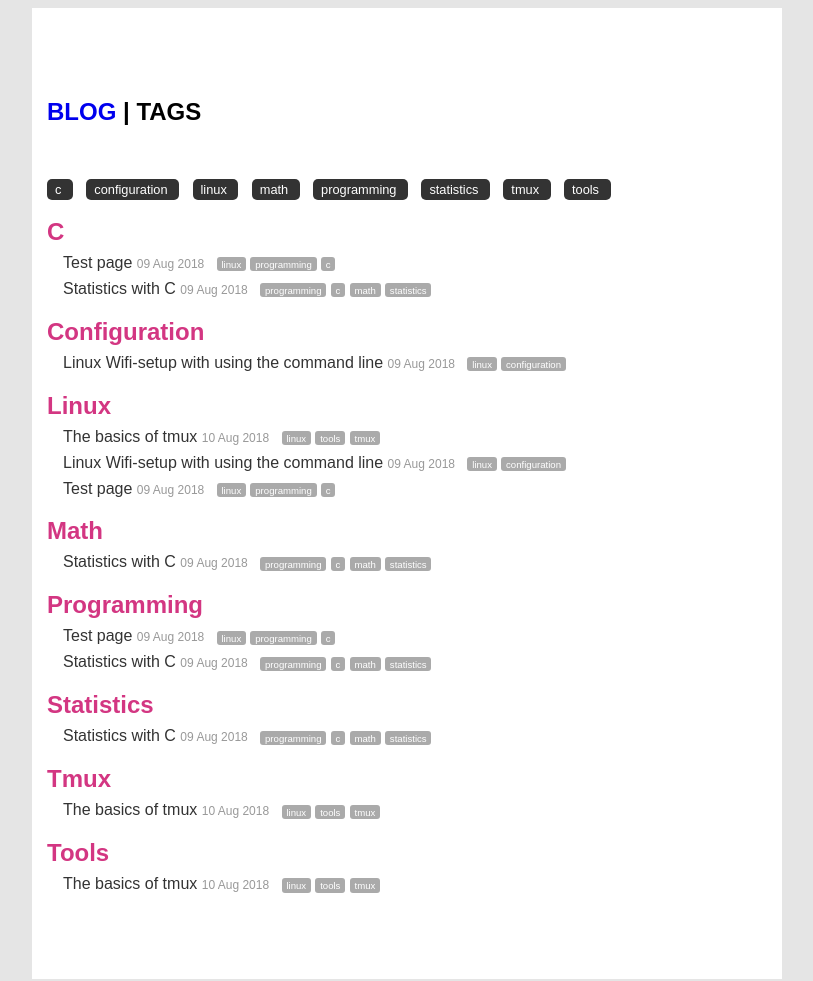
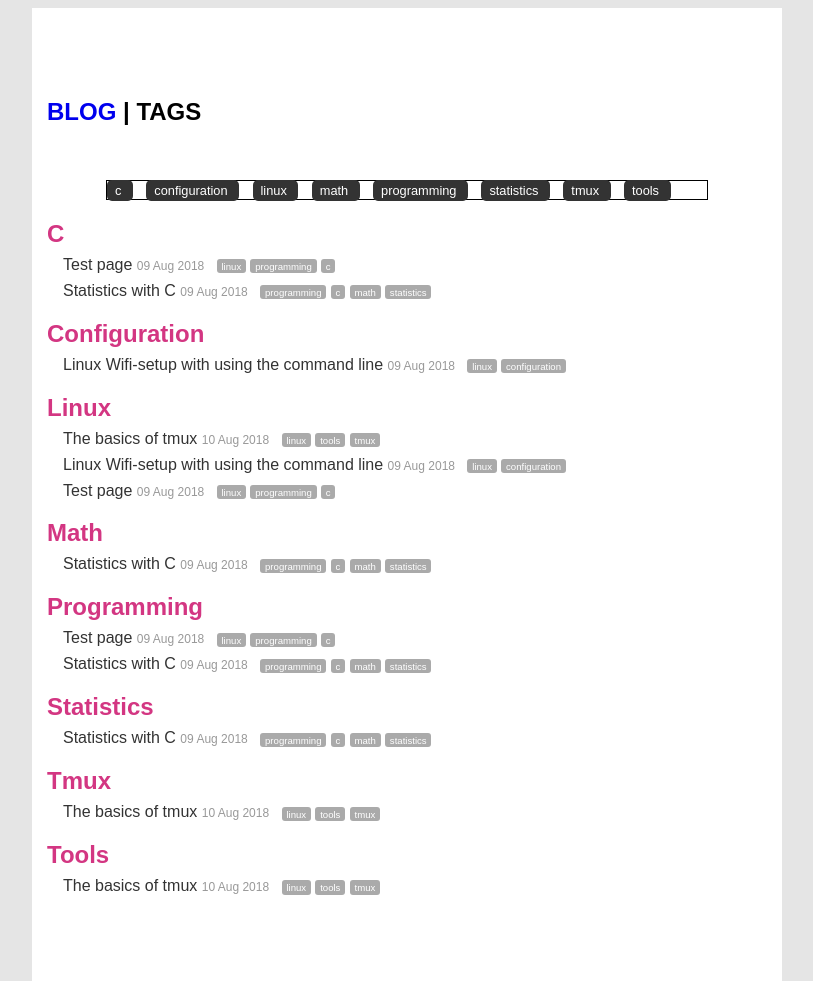
Before and after one commit to execas/execas.github.io, a Jekyll site: the page built from tags.html, in a window 1280 px wide. Shown: the whole page, without its empty margins (233-1046 px from the left). Built offline with Jekyll 4.4.1, drawn with Linux system fonts in a browser that asks for light colours.

Commit message:
Update execas.css

```diff
--- a/css/execas.css
+++ b/css/execas.css
@@ -99,6 +99,12 @@ list of matching posts beneath tag name header
      color: #333333;
 }
 
+.top-tagmarks {
+     border: 1px solid #000;
+     max-width: 600px;
+     margin: 0 auto;
+}
+
 .tag-mark {
     font-size: 80%;
     padding: .2rem .5rem .2rem .5rem;
```
